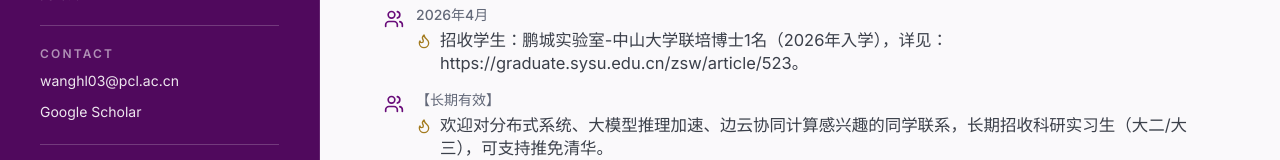
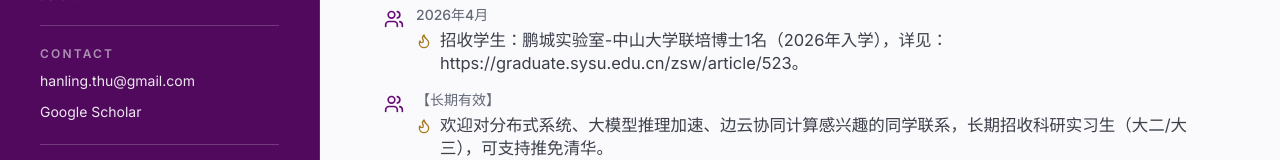
Before and after one commit to hanling-thu/hanling-thu.github.io, a React (Vite) app: page / in a window 1280 px wide. Shown: the part 569-729 px from the top of the page. Built offline with nearby package versions, Linux system fonts and the light colour scheme; the HTML template or start-up script is replaced by a standard one.

Commit message:
modify email

```diff
--- a/src/components/Sidebar.tsx
+++ b/src/components/Sidebar.tsx
@@ -54,10 +54,10 @@ const Sidebar = () => {
               </h2>
               <div className="space-y-2">
                 <a
-                  href="mailto:wanghl03@pcl.ac.cn"
+                  href="mailto:hanling.thu@gmail.com"
                   className="block break-all opacity-90 transition-opacity hover:opacity-100"
                 >
-                  wanghl03@pcl.ac.cn
+                  hanling.thu@gmail.com
                 </a>
                 <a
                   href="https://scholar.google.com/citations?user=LhUh3sYAAAAJ&hl=en"
```
